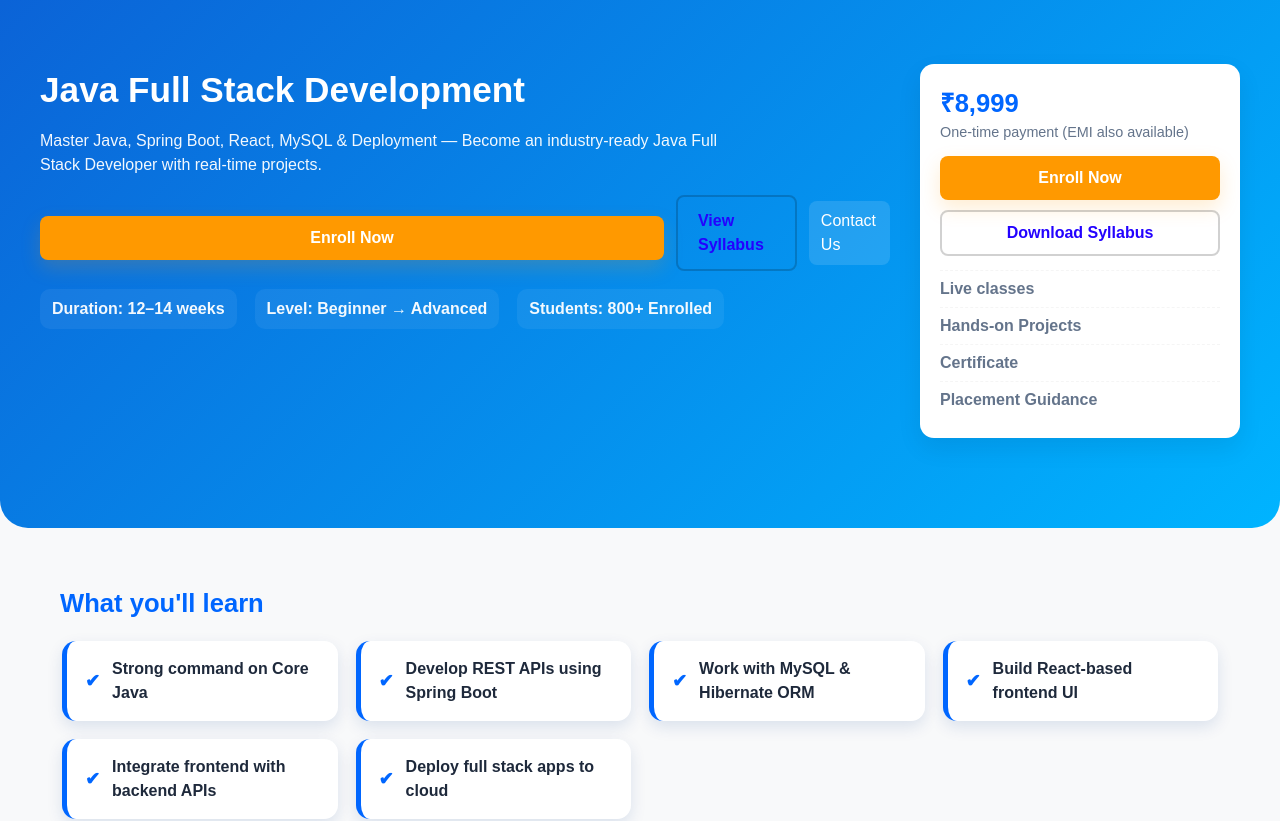
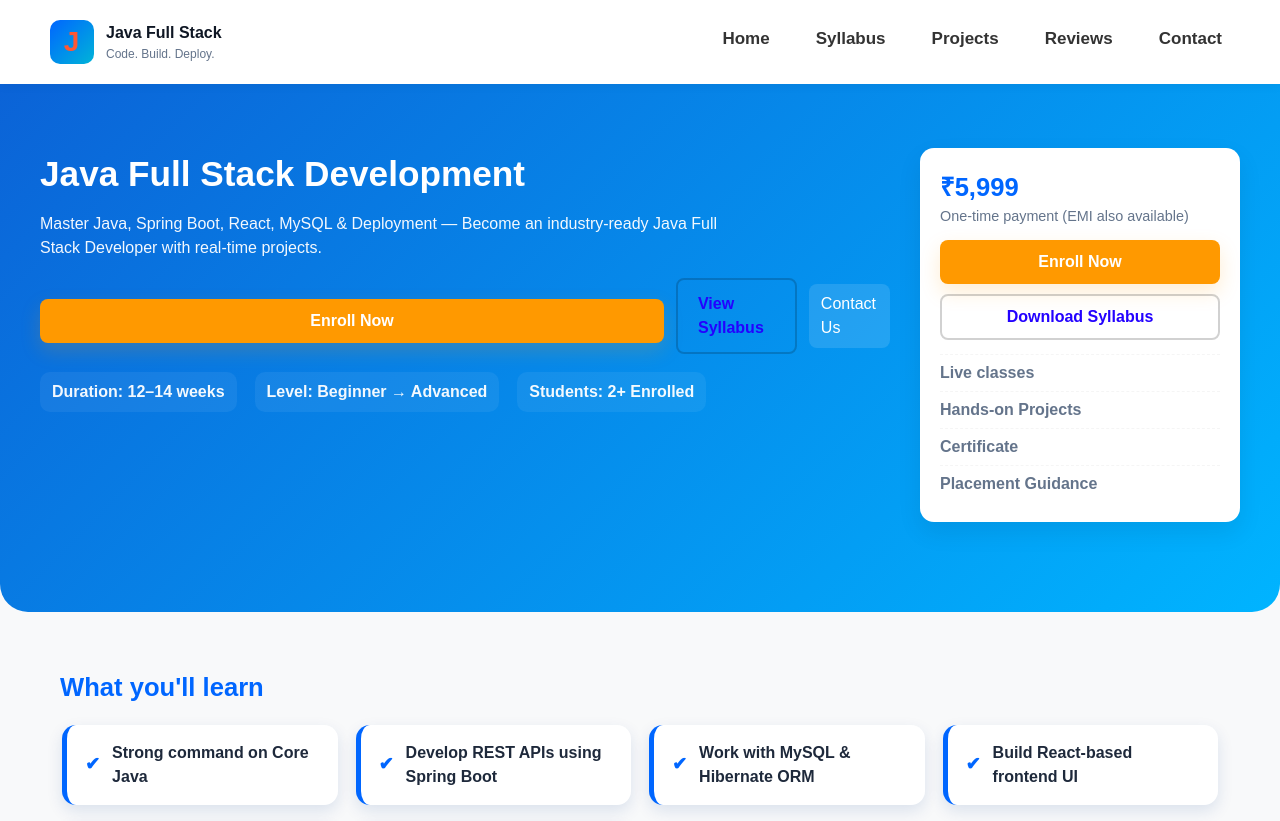
Before and after one commit to nexorahub2025/website-12, a React (Create React App) app: page /java in a window 1280 px wide. Shown: the top 821 px of the page. Built offline with nearby package versions, Linux system fonts and the light colour scheme.

Commit message:
Update javafullstack.js

```diff
--- a/src/javafullstack.js
+++ b/src/javafullstack.js
@@ -3,6 +3,7 @@ import "./CoursePage.css";
 
 export default function JavaFullStack() {
     const [openIndex, setOpenIndex] = useState(null);
+    const [menuOpen, setMenuOpen] = useState(false);
 
     const syllabus = [
         {
@@ -45,22 +46,10 @@ export default function JavaFullStack() {
     ];
 
     const projects = [
-        {
-            name: "Employee Management System",
-            desc: "Admin login, employee CRUD, role-based access, MySQL integration.",
-        },
-        {
-            name: "Online Course Selling Platform",
-            desc: "User login, course videos, payment flow demo, admin dashboard.",
-        },
-        {
-            name: "Hospital Appointment System",
-            desc: "Doctor/patient login, appointment booking, report uploads.",
-        },
-        {
-            name: "E-Commerce Full Stack App",
-            desc: "Product catalog, cart, orders, backend admin CMS.",
-        },
+        { name: "Employee Management System", desc: "Admin login, employee CRUD, role-based access, MySQL integration." },
+        { name: "Online Course Selling Platform", desc: "User login, course videos, payment flow demo, admin dashboard." },
+        { name: "Hospital Appointment System", desc: "Doctor/patient login, appointment booking, report uploads." },
+        { name: "E-Commerce Full Stack App", desc: "Product catalog, cart, orders, backend admin CMS." },
     ];
 
     const reviews = [
@@ -70,10 +59,32 @@ export default function JavaFullStack() {
     ];
 
     const toggle = (i) => setOpenIndex(openIndex === i ? null : i);
+    const toggleMenu = () => setMenuOpen(!menuOpen);
 
     return (
         <div className="pf-container">
-            {/* Hero */}
+            {/* ================= NAVBAR ================= */}
+            <header className="top-header">
+                <div className="brand">
+                    <div className="logo">J</div>
+                    <div className="brand-text">
+                        <div className="brand-name">Java Full Stack</div>
+                        <div className="brand-tag">Code. Build. Deploy.</div>
+                    </div>
+                </div>
+
+                <div className="hamburger" onClick={toggleMenu}>☰</div>
+
+                <nav className={`nh-nav ${menuOpen ? "active" : ""}`}>
+                    <a href="/">Home</a>
+                    <a href="#syllabus">Syllabus</a>
+                    <a href="#projects">Projects</a>
+                    <a href="#reviews">Reviews</a>
+                    <a href="#contact">Contact</a>
+                </nav>
+            </header>
+
+            {/* ================= HERO ================= */}
             <section className="pf-hero">
                 <div className="pf-hero-inner">
                     <div className="pf-hero-left">
@@ -84,15 +95,7 @@ export default function JavaFullStack() {
                         </p>
 
                         <div className="pf-cta-row">
-                            <a
-                                href="https://forms.gle/peNrEn4xtz7Qx1bN6"
-                                target="_blank"
-                                rel="noopener noreferrer"
-                                className="btn-primary full"
-                            >
-                                Enroll Now
-                            </a>
-
+                            <a href="https://forms.gle/peNrEn4xtz7Qx1bN6" target="_blank" rel="noopener noreferrer" className="btn-primary full">Enroll Now</a>
                             <a href="#syllabus" className="btn-outline top-syllabus-btn">View Syllabus</a>
                             <a className="btn-tertiary" href="#contact">Contact Us</a>
                         </div>
@@ -100,23 +103,15 @@ export default function JavaFullStack() {
                         <div className="pf-highlights">
                             <div><strong>Duration:</strong> 12–14 weeks</div>
                             <div><strong>Level:</strong> Beginner → Advanced</div>
-                            <div><strong>Students:</strong> 800+ Enrolled</div>
+                            <div><strong>Students:</strong> 2+ Enrolled</div>
                         </div>
                     </div>
 
                     <aside className="pf-aside">
                         <div className="pf-card sticky-card">
-                            <div className="price">₹8,999</div>
+                            <div className="price">₹5,999</div>
                             <div className="small">One-time payment (EMI also available)</div>
-                            <a
-                                href="https://forms.gle/peNrEn4xtz7Qx1bN6"
-                                target="_blank"
-                                rel="noopener noreferrer"
-                                className="btn-primary full"
-                            >
-                                Enroll Now
-                            </a>
-
+                            <a href="https://forms.gle/peNrEn4xtz7Qx1bN6" target="_blank" rel="noopener noreferrer" className="btn-primary full">Enroll Now</a>
                             <button className="btn-outline full">Download Syllabus</button>
                             <ul className="aside-features">
                                 <li>Live classes</li>
@@ -129,7 +124,7 @@ export default function JavaFullStack() {
                 </div>
             </section>
 
-            {/* What you'll learn */}
+            {/* ================= WHAT YOU LEARN ================= */}
             <section className="pf-section learn" id="learn">
                 <h2>What you'll learn</h2>
                 <div className="learn-grid">
@@ -142,10 +137,9 @@ export default function JavaFullStack() {
                 </div>
             </section>
 
-            {/* Syllabus */}
+            {/* ================= SYLLABUS ================= */}
             <section className="pf-section" id="syllabus">
                 <h2>Detailed Curriculum</h2>
-
                 <div className="accordion-wrap">
                     {syllabus.map((m, i) => (
                         <div key={i} className={`accordion ${openIndex === i ? "open" : ""}`}>
@@ -156,7 +150,6 @@ export default function JavaFullStack() {
                                 </div>
                                 <div className="accordion-icon">{openIndex === i ? "−" : "+"}</div>
                             </button>
-
                             <div className="accordion-body">
                                 <ul>
                                     {m.items.map((topic, t) => <li key={t}>{topic}</li>)}
@@ -167,8 +160,8 @@ export default function JavaFullStack() {
                 </div>
             </section>
 
-            {/* Projects */}
-            <section className="pf-section projects">
+            {/* ================= PROJECTS ================= */}
+            <section className="pf-section projects" id="projects">
                 <h2>Real Projects You'll Build</h2>
                 <div className="projects-grid">
                     {projects.map((p, idx) => (
@@ -180,11 +173,8 @@ export default function JavaFullStack() {
                 </div>
             </section>
 
-            {/* Instructors */}
-            /
-            */
-            {/* Reviews */}
-            <section className="pf-section reviews">
+            {/* ================= REVIEWS ================= */}
+            <section className="pf-section reviews" id="reviews">
                 <h2>Student Reviews</h2>
                 <div className="reviews-row">
                     {reviews.map((r, i) => (
@@ -196,7 +186,7 @@ export default function JavaFullStack() {
                 </div>
             </section>
 
-            {/* Contact */}
+            {/* ================= CONTACT ================= */}
             <section className="pf-section contact" id="contact">
                 <h2>Contact / Enroll</h2>
                 <p>Have questions? Call or WhatsApp us — we're here to help!</p>
@@ -206,8 +196,14 @@ export default function JavaFullStack() {
                 </div>
             </section>
 
-            <footer className="pf-footer">
-                © {new Date().getFullYear()} NexoraHub — All rights reserved.
+            <footer className="site-footer">
+                <p>© 2025 Skill Tree Academy / NexoraHub</p>
+
+                <div className="footer-legal">
+                    <a href="/public/privacy.pdf" target="_blank">Privacy Policy</a>
+                    <a href="/public/Terms.pdf" target="_blank">Terms & Conditions</a>
+                    <a href="/public/refund.pdf" target="_blank">Refund Policy</a>
+                </div>
             </footer>
         </div>
     );
```
